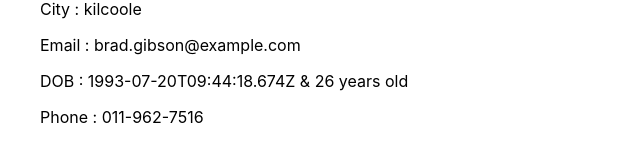
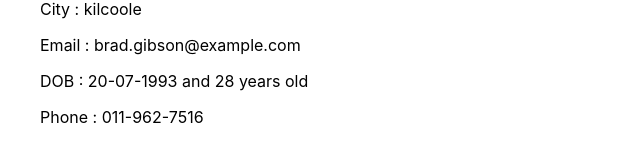
Before and after one commit to ViduraRandika/Random-User-Generator-React, a React (Create React App) app: page / in a window 1280 px wide. Shown: the part 475-636 px from the top of the page, without its empty margins (0-640 px from the left). Built offline with nearby package versions, Linux system fonts and the light colour scheme.

Commit message:
Added npm moment & changed the date

```diff
--- a/package.json
+++ b/package.json
@@ -6,6 +6,7 @@
     "@testing-library/jest-dom": "^5.15.1",
     "@testing-library/react": "^11.2.7",
     "@testing-library/user-event": "^12.8.3",
+    "moment": "^2.29.1",
     "react": "^17.0.2",
     "react-dom": "^17.0.2",
     "react-scripts": "4.0.3",
--- a/src/components/NameList/NameList.js
+++ b/src/components/NameList/NameList.js
@@ -14,7 +14,7 @@ function NameList(){
         "email": "brad.gibson@example.com",
         "dob": {
             "date": "1993-07-20T09:44:18.674Z",
-            "age": 26
+            "age": 28
           },
           "phone": "011-962-7516",
           "picture": {
@@ -32,7 +32,8 @@ function NameList(){
                     gender={NameList.gender}
                     city={NameList.city}
                     email={NameList.email}
-                    dob={`${NameList.dob.date} & ${NameList.dob.age} years old`}
+                    dob={`${NameList.dob.date}`}
+                    age={`${NameList.dob.age}`}
                     phone={NameList.phone}/>
             </ul>
         </React.Fragment>
--- a/src/components/NameList/NameListItem.js
+++ b/src/components/NameList/NameListItem.js
@@ -1,4 +1,5 @@
 import React from "react";
+import moment from "moment";
 
 function NameListItem(props){
     return(
@@ -8,7 +9,7 @@ function NameListItem(props){
             <p>Gender : {props.gender}</p>
             <p>City : {props.city}</p>
             <p>Email : {props.email}</p>
-            <p>DOB : {props.dob}</p>
+            <p>DOB : {moment(props.dob).format('DD-MM-YYYY')} and {props.age} years old</p>
             <p>Phone : {props.phone}</p>
         </li>
     );
```
Also changed, not shown: 1 other file (tests, documents, lock files or other folders).
